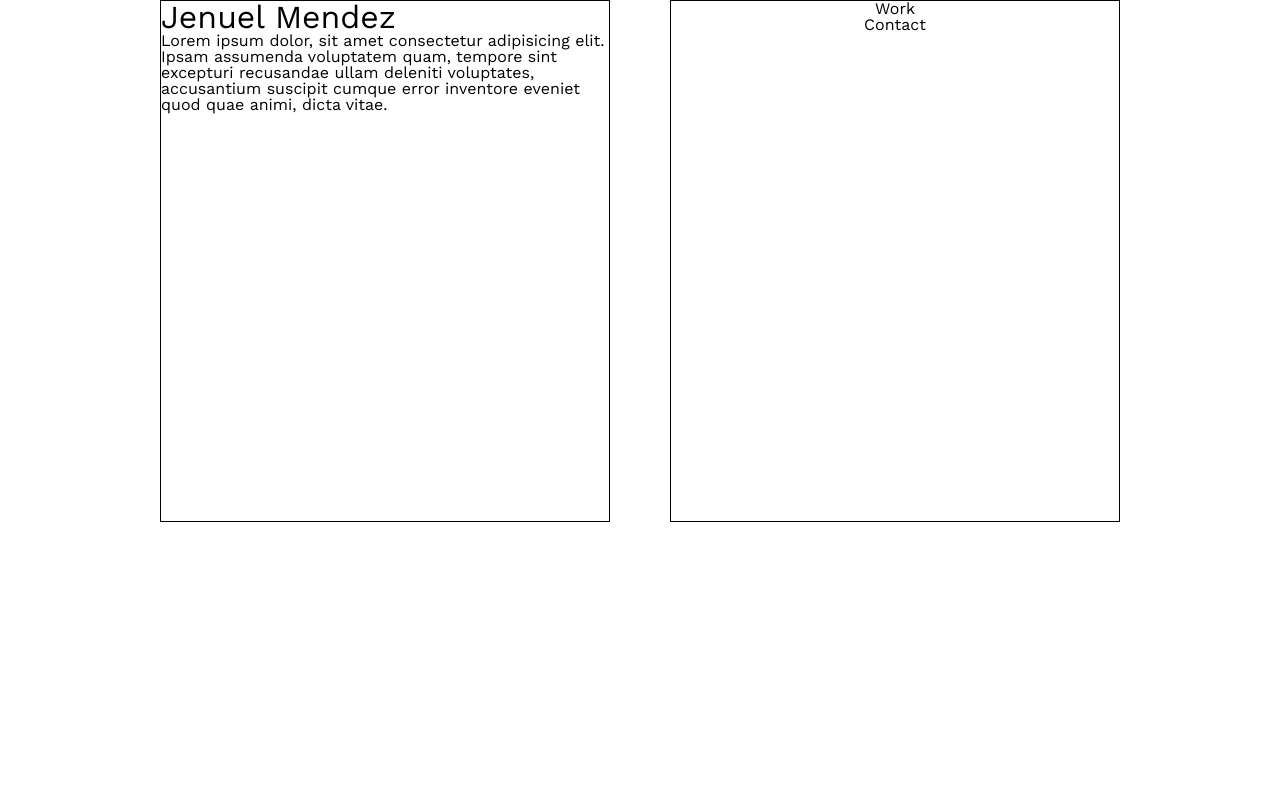
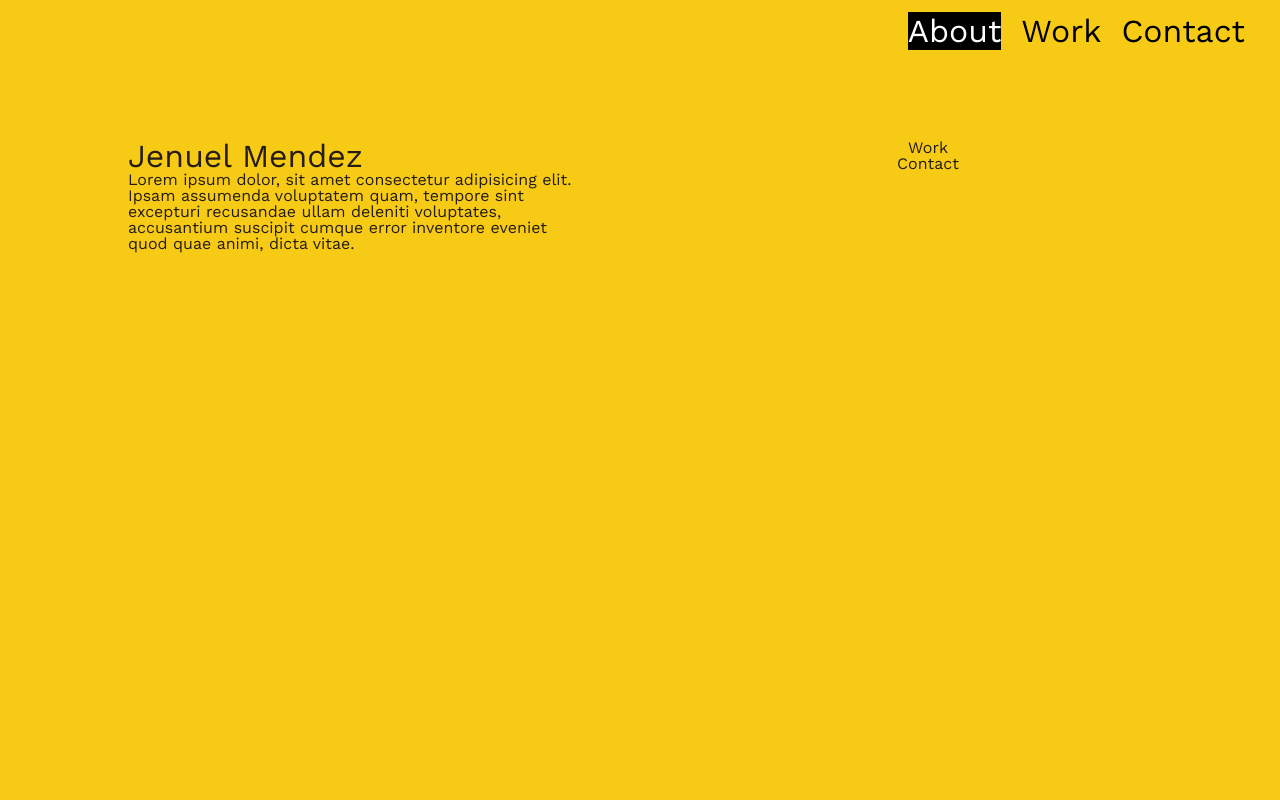
Before and after one commit to Jmendez44/new-portfolio, a React app in the folder my-portfolio/: page / in a window 1280 px wide. Shown: the top 800 px of the page. Built offline with nearby package versions, Linux system fonts and the light colour scheme.

Commit message:
changedtheme added navbar and auto scroll

```diff
--- a/my-portfolio/package.json
+++ b/my-portfolio/package.json
@@ -5,7 +5,8 @@
   "dependencies": {
     "react": "^16.8.6",
     "react-dom": "^16.8.6",
-    "react-scripts": "3.0.1"
+    "react-scripts": "3.0.1",
+    "react-scroll": "^1.7.12"
   },
   "scripts": {
     "start": "react-scripts start",
--- a/my-portfolio/src/Components/App.css
+++ b/my-portfolio/src/Components/App.css
@@ -53,7 +53,8 @@ table {
 .app {
   display: flex;
   justify-content: center;
-  align-items: center;
+	align-items: center;
+	background: #000000;
 }
 
 h1 {
--- a/my-portfolio/src/Components/App.js
+++ b/my-portfolio/src/Components/App.js
@@ -1,11 +1,18 @@
 import React from 'react';
-import Header from './Header'
+import Header from './Header';
+import Work from './Work';
 import './App.css';
+import Contact from './Contact';
+
+import Navbar from './Navbar';
 
 function App() {
   return (
     <div className="App">
+      <Navbar />
       <Header />
+      <Work />
+      <Contact />
     </div>
   );
 }
--- /dev/null
+++ b/my-portfolio/src/Components/Contact.css
@@ -0,0 +1,6 @@
+.contact-container {
+  display: flex;
+  height: 100vh;
+  width: auto;
+  background: #76BED0;
+}
--- /dev/null
+++ b/my-portfolio/src/Components/Contact.jsx
@@ -0,0 +1,17 @@
+import React, { Component } from 'react';
+import './Contact.css';
+
+class Contact extends Component {
+  state = {  }
+  render() {
+    return (
+      <>
+        <div className="contact-container" id="contact">
+
+        </div>
+      </>
+     );
+  }
+}
+
+export default Contact;
--- a/my-portfolio/src/Components/Header.css
+++ b/my-portfolio/src/Components/Header.css
@@ -2,18 +2,20 @@
   display: flex;
   justify-content: center;
   align-items: center;
-  justify-content: space-between;
+  justify-content: space-evenly;
   flex-wrap: wrap;
-  width: 75vw;
-  height: 100%;
+  width: auto;
+  height: 100vh;
   margin: auto;
+  background: #F7CB15;
 }
 
 .about {
   display: flex;
   width: 35vw;
-  border: 1px black solid;
+  /* border: 1px #241C15 solid; */
   height: 65vh;
+  color: #241C15;
 }
 
 .about-text{
--- a/my-portfolio/src/Components/Header.jsx
+++ b/my-portfolio/src/Components/Header.jsx
@@ -6,7 +6,7 @@ class Header extends Component {
   render() {
     return (
       <>
-        <div className="header-container">
+        <div className="header-container" id="header">
           <div className="about about-text">
             <h1>Jenuel Mendez</h1>
             <p>Lorem ipsum dolor, sit amet consectetur adipisicing elit. Ipsam assumenda voluptatem quam, tempore sint excepturi recusandae ullam deleniti voluptates, accusantium suscipit cumque error inventore eveniet quod quae animi, dicta vitae.</p>
--- /dev/null
+++ b/my-portfolio/src/Components/Navbar.css
@@ -0,0 +1,32 @@
+.navlinks > .active{
+  background: black;
+
+  color: white;
+}
+
+.Navbar {
+  position: fixed;
+  display: flex;
+  width: 100vw;
+  height: 7vh;
+  justify-content: flex-end;
+  background: #F7CB15;
+  padding-right: 50px;
+  font-size: 2em;
+}
+
+.navlinks {
+  margin-right: 25px;
+  margin-top: 15px;
+  cursor: pointer;
+
+}
+
+.links {
+  margin: 10px;
+
+}
+
+.links:hover {
+  color: #DB504A;
+}
--- /dev/null
+++ b/my-portfolio/src/Components/Navbar.jsx
@@ -0,0 +1,52 @@
+import React, { Component } from "react";
+import { Link, animateScroll as scroll } from "react-scroll";
+import "./Navbar.css";
+
+class Navbar extends Component {
+  state = {};
+  render() {
+    return (
+      <>
+        <div className="Navbar">
+          <div className="navlinks">
+            <Link
+              className="links"
+              activeClass="active"
+              to="header"
+              spy={true}
+              smooth={true}
+              offset={0}
+              duration={300}
+            >
+              About
+            </Link>
+            <Link
+              className="links"
+              activeClass="active"
+              to="work"
+              spy={true}
+              smooth={true}
+              offset={0}
+              duration={300}
+            >
+              Work
+            </Link>
+            <Link
+              className="links"
+              activeClass="active"
+              to="contact"
+              spy={true}
+              smooth={true}
+              offset={0}
+              duration={300}
+            >
+              Contact
+            </Link>
+          </div>
+        </div>
+      </>
+    );
+  }
+}
+
+export default Navbar;
--- /dev/null
+++ b/my-portfolio/src/Components/Work.css
@@ -0,0 +1,7 @@
+.work-container {
+  display: flex;
+  height: 100vh;
+  width: auto;
+  background: #FFFF;
+  /* background: #F55D3E; */
+}
--- /dev/null
+++ b/my-portfolio/src/Components/Work.jsx
@@ -0,0 +1,17 @@
+import React, { Component } from 'react';
+import './Work.css';
+
+class Work extends Component {
+  state = {  }
+  render() {
+    return (
+      <>
+        <div className="work-container" id="work">
+
+        </div>
+      </>
+     );
+  }
+}
+
+export default Work;
```
Also changed, not shown: 1 other file.
